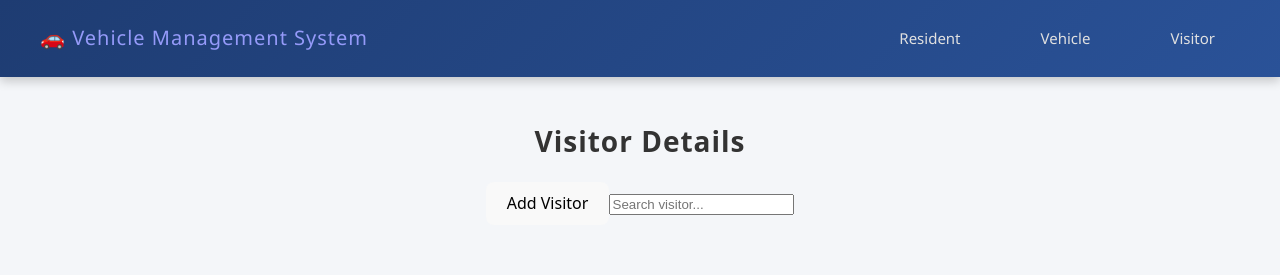
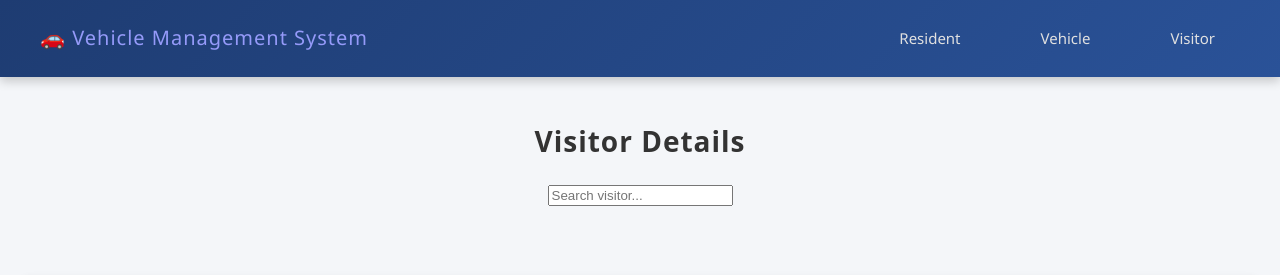
Before and after one commit to JagtapKajal/carveo-portal, a React (Vite) app in the folder frontend/carveoUI/: page /visitor in a window 1280 px wide. Shown: the top 275 px of the page. Built offline with nearby package versions, Linux system fonts and the light colour scheme; no server answers.

Commit message:
Updated search bar

```diff
--- a/frontend/carveoUI/src/Components/Visitor/Visitor.jsx
+++ b/frontend/carveoUI/src/Components/Visitor/Visitor.jsx
@@ -67,7 +67,6 @@ const navigate = useNavigate();
     <div className="visitor-page">
       <h2 className="visitor-title">Visitor Details</h2>
       <div class="visitor-header">
-  <button class="add-visitor-btn">Add Visitor</button>
   <input type="text" class="search-bar" placeholder="Search visitor..." />
 </div>
 
```
